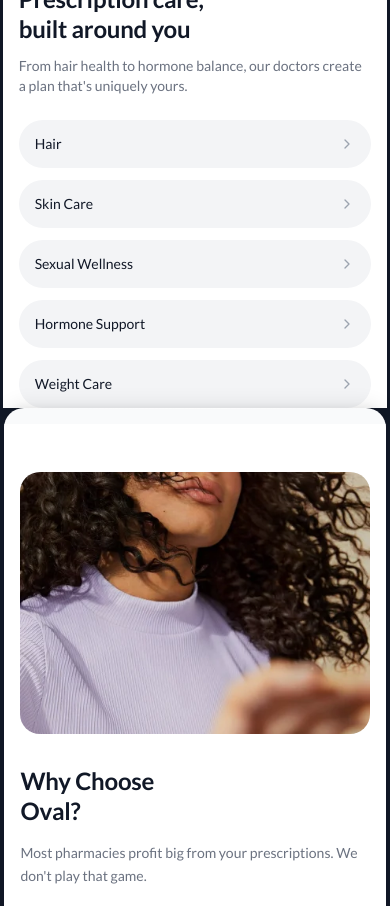
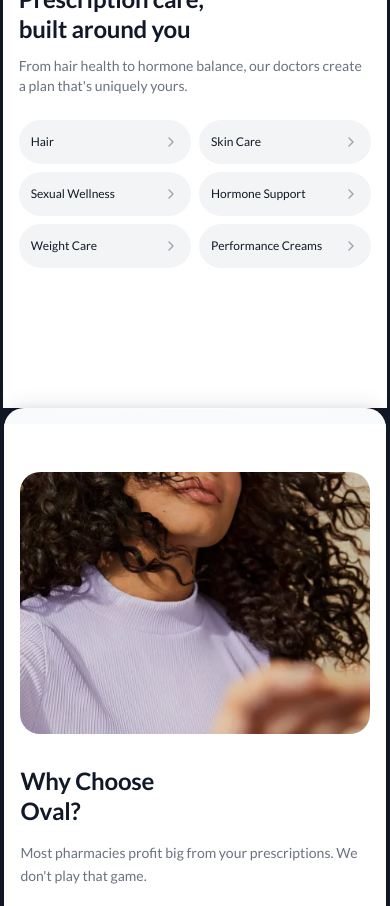
Before and after one commit to AffinityPartners/oval, a Next.js app: page / in a window 390 px wide. Shown: the part 1220-2126 px from the top of the page. Built offline with nearby package versions, Linux system fonts and the light colour scheme.

Commit message:
style: use 2x3 grid for prescription care categories on mobile
- Changed from single column to 2-column grid on all screen sizes
- Reduced padding and text size on mobile for better fit
- Added truncate for long category names
- Tighter gap spacing (8px mobile, 12px sm, 16px md)

```diff
--- a/src/app/page.tsx
+++ b/src/app/page.tsx
@@ -243,8 +243,8 @@
               </p>
             </motion.div>
 
-            {/* Category Buttons - Responsive grid with touch targets */}
-            <div className="grid grid-cols-1 sm:grid-cols-2 gap-3 md:gap-4">
+            {/* Category Buttons - 2x3 grid on all screen sizes for compact layout */}
+            <div className="grid grid-cols-2 gap-2 sm:gap-3 md:gap-4">
               {categories.map((category, index) => (
                 <motion.div
                   key={category.name}
@@ -255,10 +255,10 @@
                 >
                   <Link
                     href={category.href}
-                    className="flex items-center justify-between px-4 md:px-6 py-3.5 md:py-5 bg-gray-100 rounded-full text-gray-900 font-medium text-sm md:text-base hover:bg-gray-200 transition-colors group touch-target"
+                    className="flex items-center justify-between px-3 sm:px-4 md:px-6 py-3 sm:py-3.5 md:py-5 bg-gray-100 rounded-full text-gray-900 font-medium text-xs sm:text-sm md:text-base hover:bg-gray-200 transition-colors group touch-target"
                   >
-                    <span>{category.name}</span>
-                    <ChevronDown className="w-4 h-4 md:w-5 md:h-5 text-gray-400 -rotate-90 group-hover:text-gray-600 transition-colors" />
+                    <span className="truncate">{category.name}</span>
+                    <ChevronDown className="w-4 h-4 md:w-5 md:h-5 text-gray-400 -rotate-90 group-hover:text-gray-600 transition-colors flex-shrink-0 ml-1" />
                   </Link>
                 </motion.div>
               ))}
```
